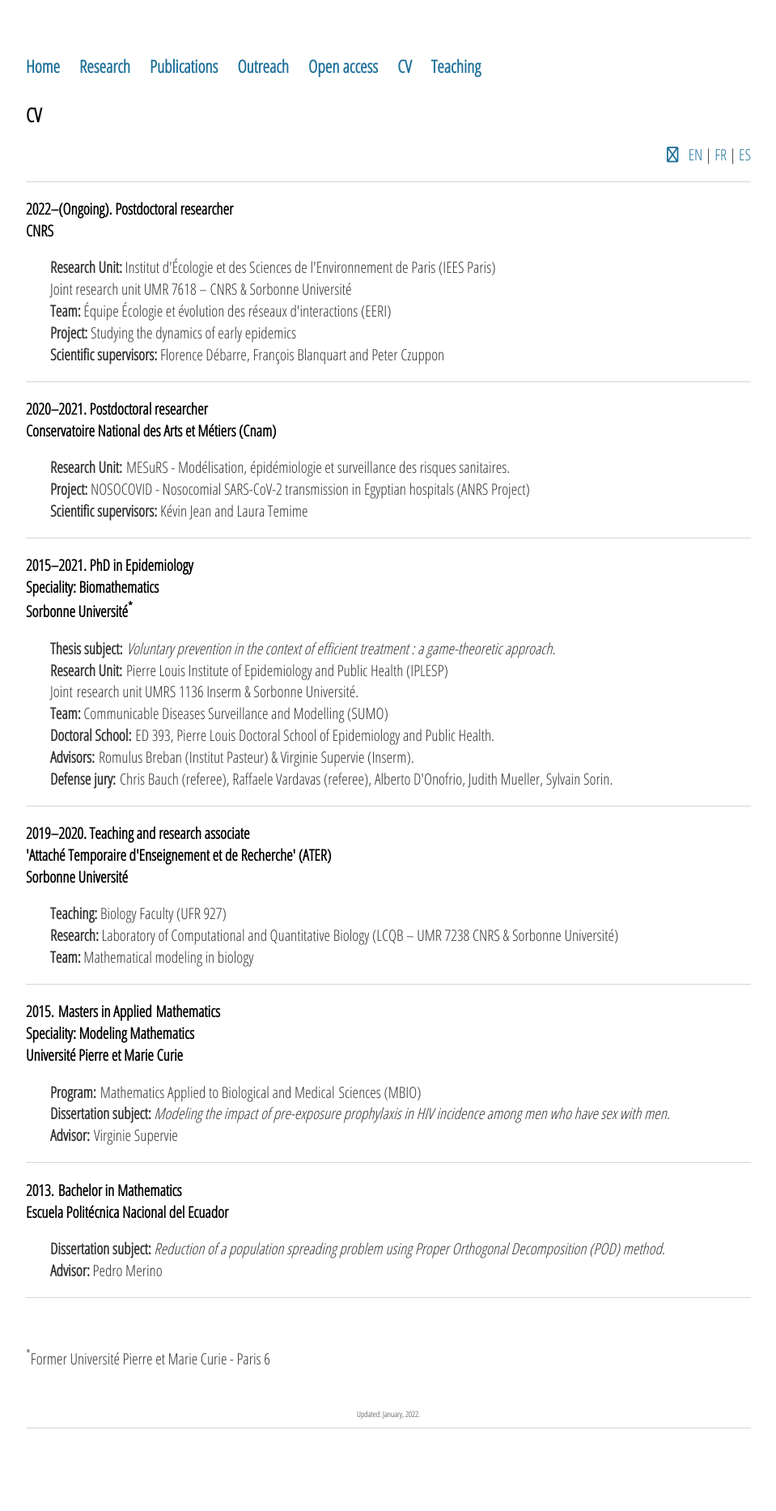
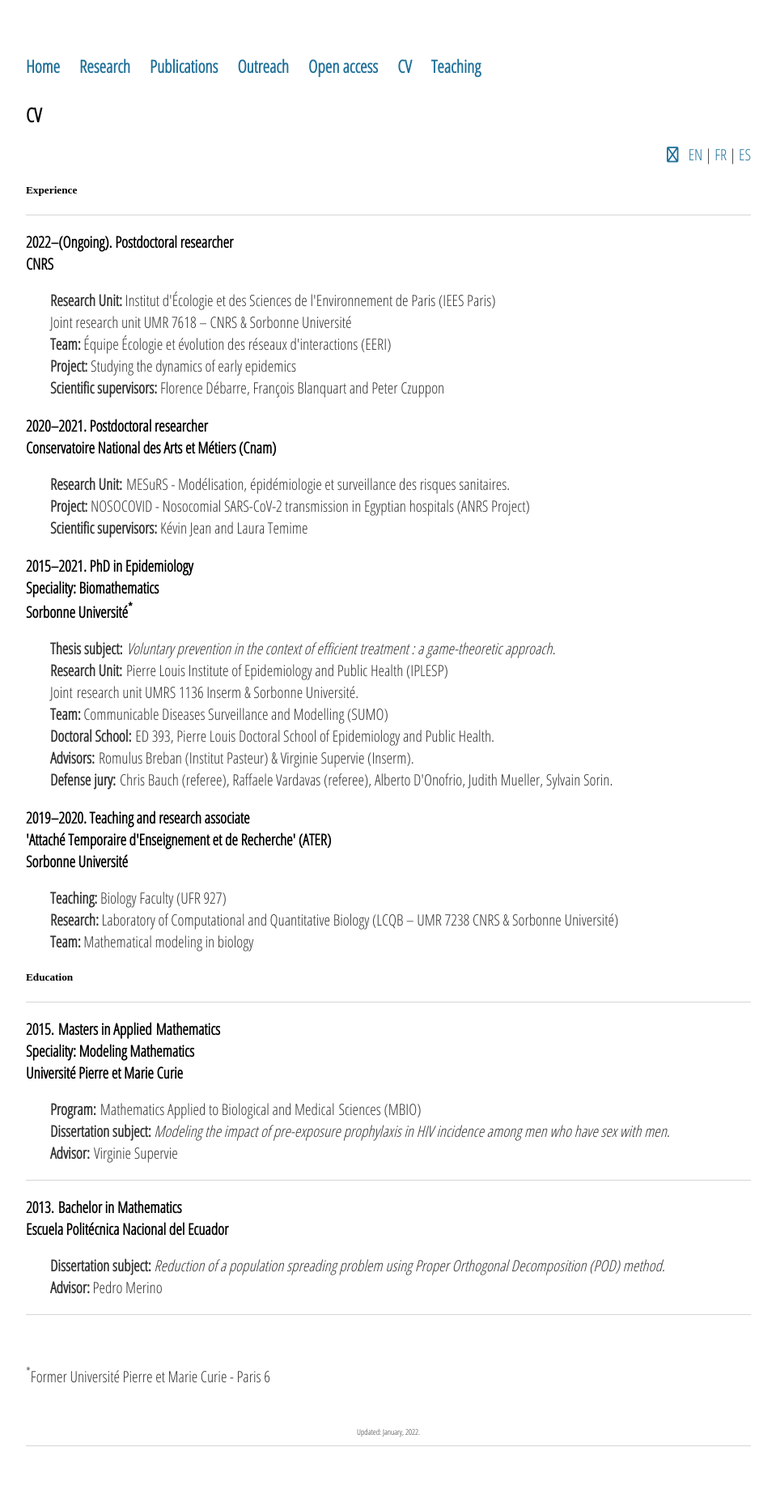
Before and after one commit to sjijon/sjijon.github.io, a Jekyll site: the page built from cv.html, in a window 1280 px wide. Shown: the whole page at 81% size, without its empty margins (160-1119 px from the left). Built offline with Jekyll 4.4.1, drawn with Linux system fonts in a browser that asks for light colours; nearby versions of some CDN libraries; before the commit the page ends 1844 px from its top, so only the background shows below that.

Commit message:
Delete grey lines

```diff
--- a/cv.html
+++ b/cv.html
@@ -12,6 +12,7 @@ title: CV
 		<a href="https://github.com/sjijon/sjijon.github.io/blob/master/documents/CV/CV_ES_JIJON.pdf" target="_blank">ES</a>
 	</p>
 
+	<h5>Experience</h5>
 	<p style="border-bottom: 1px solid #d5d5d5;"></p>
 	<h4>2022&ndash;(Ongoing). Postdoctoral researcher</h4>
 	<h4>CNRS</h4>
@@ -27,8 +28,6 @@ title: CV
 		<strong>Scientific supervisors:</strong> Florence Débarre, François Blanquart and Peter Czuppon
 	</p>
 
-	<p style="border-bottom: 1px solid #d5d5d5;"></p>
-
 	<h4>2020&ndash;2021. Postdoctoral researcher</h4>
 	<h4>Conservatoire National des Arts et Métiers (Cnam)</h4>
 	<p style="padding-left:30px;">
@@ -38,8 +37,6 @@ title: CV
 		<br>
 		<strong>Scientific supervisors:</strong> Kévin Jean and Laura Temime
 	</p>
-
-	<p style="border-bottom: 1px solid #d5d5d5;"></p>
 
 	<h4>2015&ndash;2021. PhD in Epidemiology
 		<br>
@@ -62,8 +59,6 @@ title: CV
 		Judith Mueller, Sylvain Sorin.
 	</p>
 
-	<p style="border-bottom: 1px solid #d5d5d5;"></p>
-
 	<h4>2019&ndash;2020. Teaching and research associate
 		<br>
 		'Attaché Temporaire d'Enseignement et de Recherche' (ATER)
@@ -77,8 +72,8 @@ title: CV
 		<strong>Team:</strong> Mathematical modeling in biology
 	</p>
 
+	<h5>Education</h5>
 	<p style="border-bottom: 1px solid #d5d5d5;"></p>
-
 	<h4>2015. Masters in Applied Mathematics
 		<br>
 		Speciality: Modeling Mathematics
```
